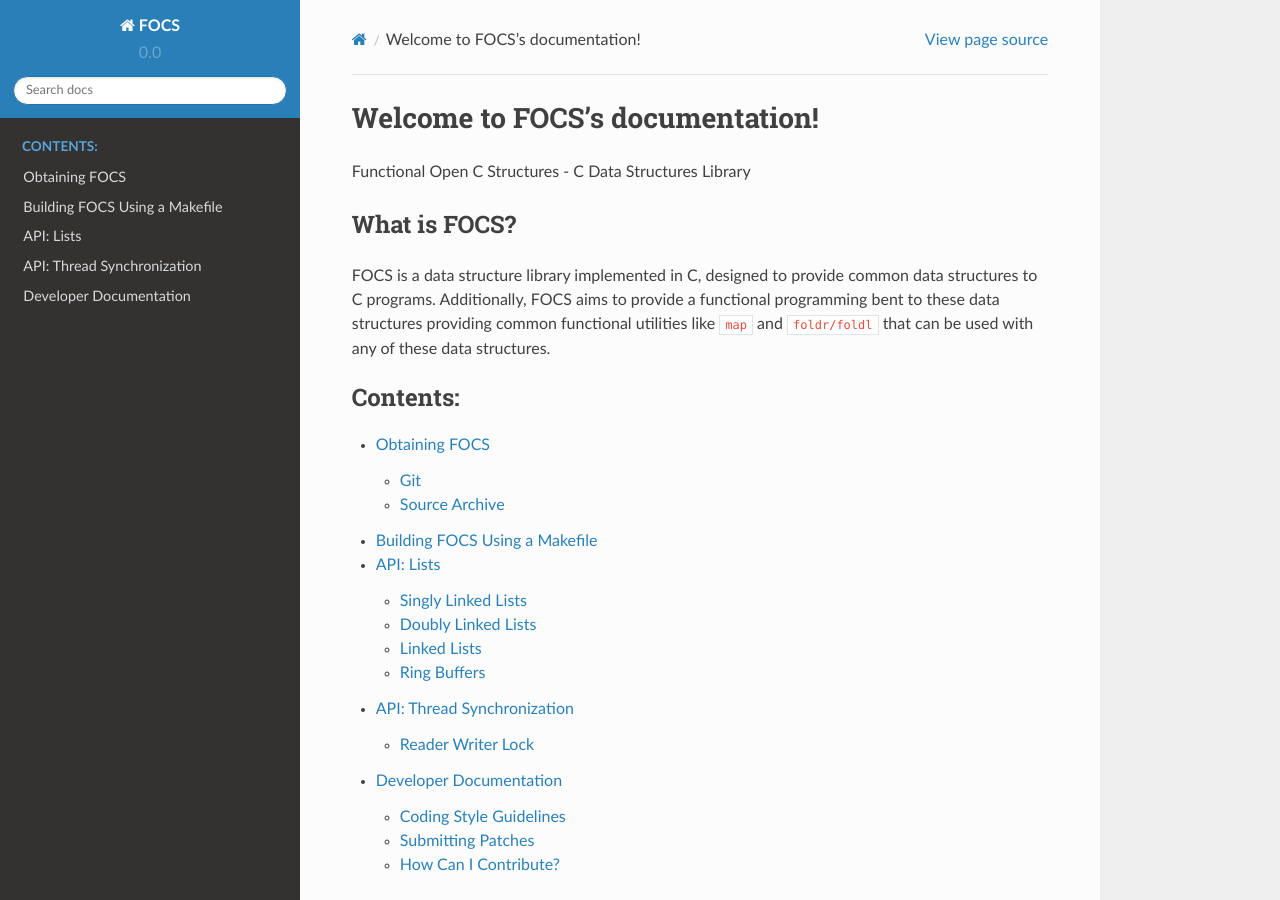
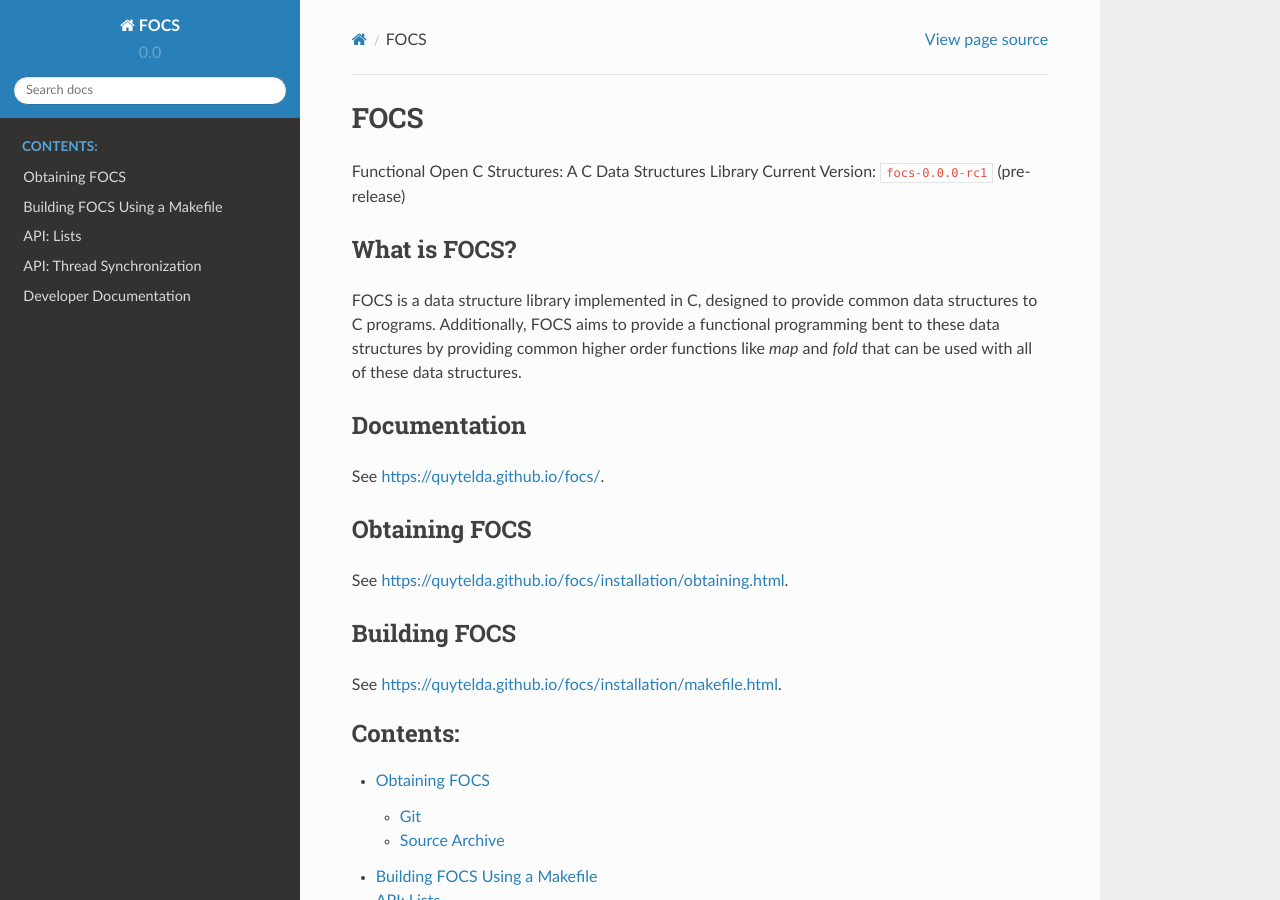
Before and after one commit to quytelda/focs, a Sphinx documentation site: the page built from docs/index.rst, in a window 1280 px wide and 900 px high. Built offline with Sphinx 7.4.7 and the Read the Docs theme 2.0.0, drawn with Linux system fonts in a browser that asks for light colours; part of the change alters nothing that is shown.

Commit message:
docs: Update Sphinx's 'index.rst' to include 'README.rst'.

```diff
--- a/docs/index.rst
+++ b/docs/index.rst
@@ -1,18 +1,7 @@
 .. FOCS documentation master file, created by
    sphinx-quickstart on Tue May  1 19:52:39 2018.
-   You can adapt this file completely to your liking, but it should at least
-   contain the root `toctree` directive.
 
-################################
-Welcome to FOCS's documentation!
-################################
-
-Functional Open C Structures - C Data Structures Library
-
-What is FOCS?
--------------
-
-FOCS is a data structure library implemented in C, designed to provide common data structures to C programs.  Additionally, FOCS aims to provide a functional programming bent to these data structures providing common functional utilities like ``map`` and ``foldr/foldl`` that can be used with any of these data structures.
+.. include:: README.rst
 
 .. toctree::
    :maxdepth: 2
```
